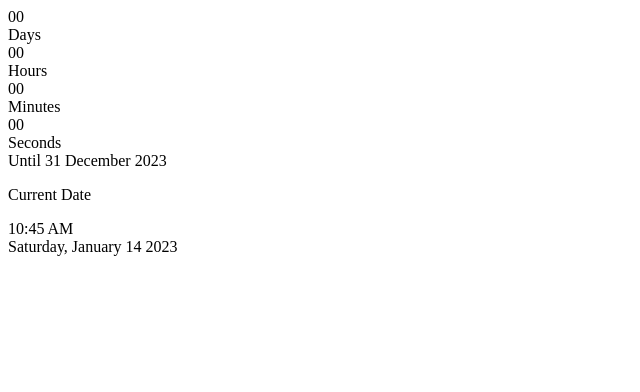
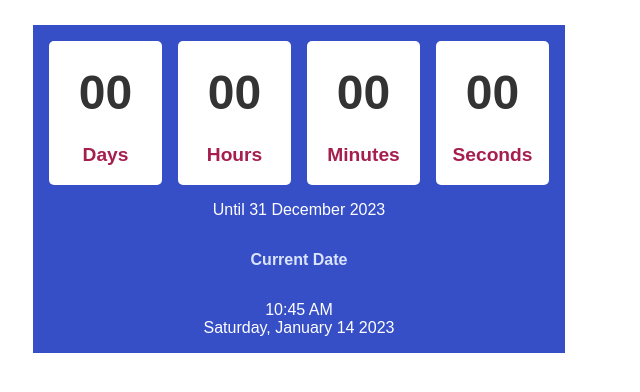
Before and after one commit to akrhode/days-countdown-timer, a plain HTML site: page index.html in a window 1280 px wide. Shown: the whole page, without its empty margins (0-640 px from the left). Drawn offline with Linux system fonts and the light colour scheme.

Commit message:
Style countdown container

```diff
--- a/index.html
+++ b/index.html
@@ -5,7 +5,7 @@
     <meta http-equiv="X-UA-Compatible" content="IE=edge" />
     <meta name="viewport" content="width=device-width, initial-scale=1.0" />
     <title>"Days" Countdown Timer</title>
-    <style rel="stylesheet" href="style.css"></style>
+    <link rel="stylesheet" href="style.css" />
   </head>
   <body>
     <div class="until">
@@ -24,13 +24,18 @@
       <div class="until--component">
         <div class="until--numeric until--numeric--seconds">00</div>
         <div class="until--unit">Seconds</div>
+        </div>
+
+        <div class="until--container">
         <div class="until--event">Until 31 December 2023</div>
+        <div class="datetime ">
+          <p>Current Date</p>
+          <div class="time">10:45 AM</div>
+          <div class="date">Saturday, January 14 2023</div>
+        </div>
       </div>
-      <div class="datetime">
-        <p>Current Date</p>
-        <div class="time">10:45 AM</div>
-        <div class="date">Saturday, January 14 2023</div>
       </div>
+
     </div>
     <script src="skript.js"></script>
   </body>
--- a/style.css
+++ b/style.css
@@ -0,0 +1,43 @@
+.until {
+  margin: 25px;
+  max-width: 500px;
+  display: grid;
+  grid-template-columns: repeat(4, 1fr);
+  gap: 1em;
+  padding: 1em;
+  background: #364fc7;
+  border-radius: 0 0 5px rgba(0, 0, 0, 0.3);
+  font-family: sans-serif;
+}
+
+.until--component {
+  text-align: center;
+  background: #ffff;
+  border-radius: 5px;
+}
+
+.until--numeric {
+  color: #333333;
+  padding: 0.5em 0;
+  font-size: 3em;
+  font-weight: bold;
+}
+
+.until--unit {
+  font-size: 1.2em;
+  padding-bottom: 1em;
+  font-weight: bold;
+  color: #a61e4d;
+}
+
+.until--container {
+  grid-column: span 4;
+  text-align: center;
+  color: #ffff;
+}
+
+p {
+  font-weight: bold;
+  color: #dbe4ff;
+  padding: 1em;
+}
```
